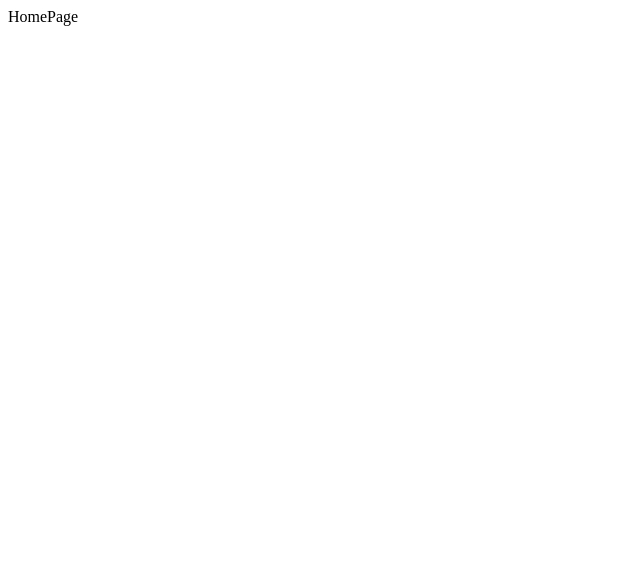
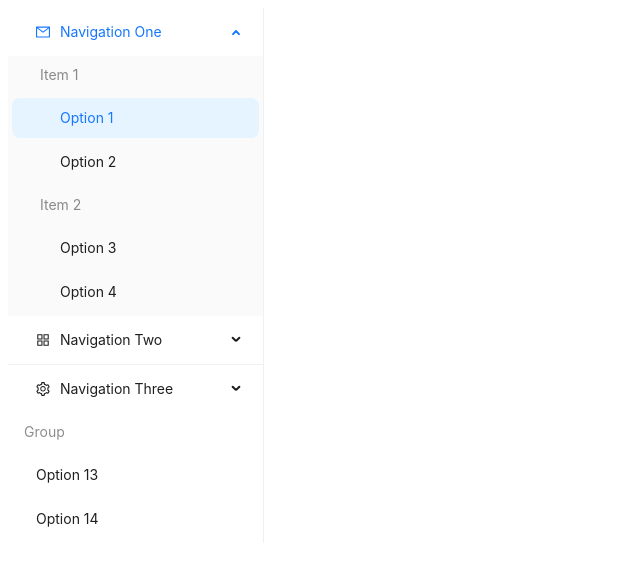
Before and after one commit to Nguyen-An/datn-mquickb-fe, a Next.js app: page / in a window 1280 px wide. Shown: the top 566 px of the page, without its empty margins (0-640 px from the left). Built offline with nearby package versions, Linux system fonts and the light colour scheme.

Commit message:
update code

```diff
--- a/package.json
+++ b/package.json
@@ -9,6 +9,7 @@
     "lint": "next lint"
   },
   "dependencies": {
+    "@ant-design/icons": "^5.5.1",
     "@types/axios": "^0.14.0",
     "antd": "^5.21.5",
     "axios": "^1.7.7",
--- a/src/app/(home)/page.tsx
+++ b/src/app/(home)/page.tsx
@@ -1,7 +1,9 @@
+import Home from "@/components/home/home";
+
 const HomePage = () => {
   return (
     <>
-    HomePage
+    <Home/>
     </>
   );
 };
--- /dev/null
+++ b/src/components/home/home.tsx
@@ -0,0 +1,95 @@
+"use client";
+
+import React from 'react';
+import { AppstoreOutlined, MailOutlined, SettingOutlined } from '@ant-design/icons';
+import type { MenuProps } from 'antd';
+import { Menu } from 'antd';
+
+type MenuItem = Required<MenuProps>['items'][number];
+
+const items: MenuItem[] = [
+  {
+    key: 'sub1',
+    label: 'Navigation One',
+    icon: <MailOutlined />,
+    children: [
+      {
+        key: 'g1',
+        label: 'Item 1',
+        type: 'group',
+        children: [
+          { key: '1', label: 'Option 1' },
+          { key: '2', label: 'Option 2' },
+        ],
+      },
+      {
+        key: 'g2',
+        label: 'Item 2',
+        type: 'group',
+        children: [
+          { key: '3', label: 'Option 3' },
+          { key: '4', label: 'Option 4' },
+        ],
+      },
+    ],
+  },
+  {
+    key: 'sub2',
+    label: 'Navigation Two',
+    icon: <AppstoreOutlined />,
+    children: [
+      { key: '5', label: 'Option 5' },
+      { key: '6', label: 'Option 6' },
+      {
+        key: 'sub3',
+        label: 'Submenu',
+        children: [
+          { key: '7', label: 'Option 7' },
+          { key: '8', label: 'Option 8' },
+        ],
+      },
+    ],
+  },
+  {
+    type: 'divider',
+  },
+  {
+    key: 'sub4',
+    label: 'Navigation Three',
+    icon: <SettingOutlined />,
+    children: [
+      { key: '9', label: 'Option 9' },
+      { key: '10', label: 'Option 10' },
+      { key: '11', label: 'Option 11' },
+      { key: '12', label: 'Option 12' },
+    ],
+  },
+  {
+    key: 'grp',
+    label: 'Group',
+    type: 'group',
+    children: [
+      { key: '13', label: 'Option 13' },
+      { key: '14', label: 'Option 14' },
+    ],
+  },
+];
+
+const Home: React.FC = () => {
+  const onClick: MenuProps['onClick'] = (e) => {
+    console.log('click ', e);
+  };
+
+  return (
+    <Menu
+      onClick={onClick}
+      style={{ width: 256 }}
+      defaultSelectedKeys={['1']}
+      defaultOpenKeys={['sub1']}
+      mode="inline"
+      items={items}
+    />
+  );
+};
+
+export default Home;
```
Also changed, not shown: 1 other file (tests, documents, lock files or other folders).
